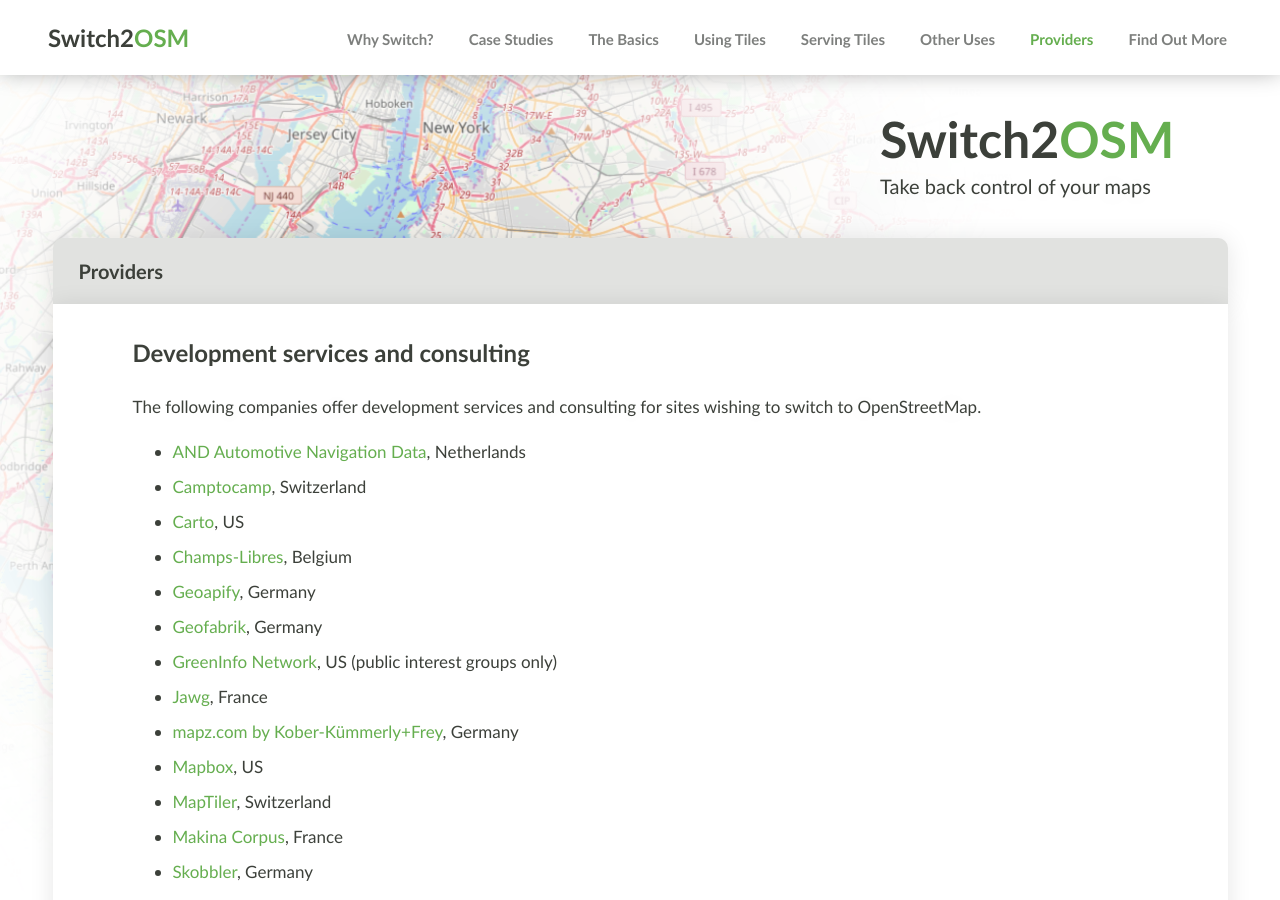
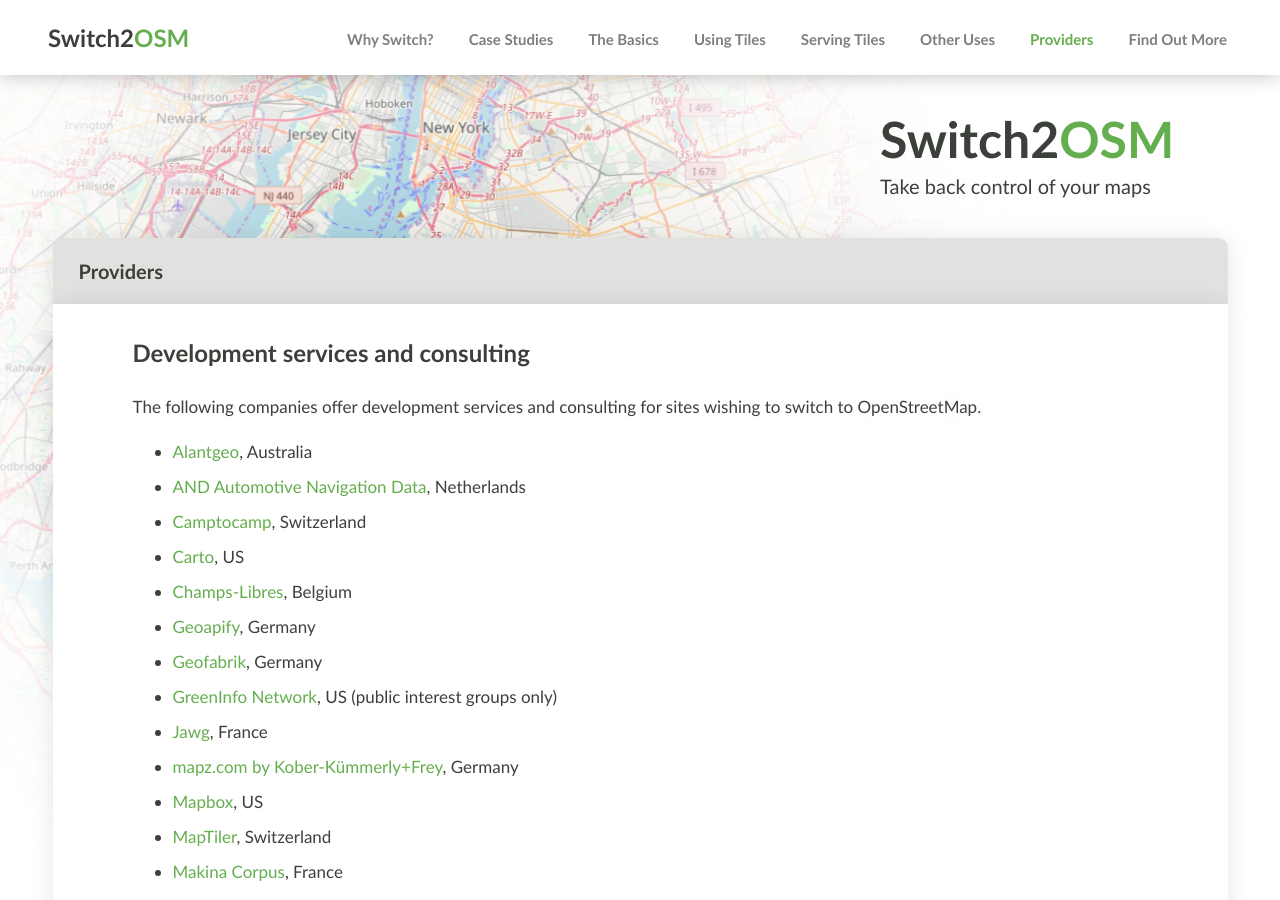
Before and after one commit to switch2osm/switch2osm, a Jekyll site: the page built from providers.md, in a window 1280 px wide and 900 px high. Built offline with Jekyll 4.4.1, drawn with Linux system fonts in a browser that asks for light colours; comment, search, counter and statistics services are not loaded.

Commit message:
add Alantgeo to development services and consulting list
I run Alantgeo out of Australia where I offer consulting and development services related to OpenStreetMap

```diff
--- a/providers.md
+++ b/providers.md
@@ -8,6 +8,7 @@
 
 The following companies offer development services and consulting for sites wishing to switch to OpenStreetMap.
 
+* [Alantgeo](https://www.alantgeo.com.au), Australia
 * [AND Automotive Navigation Data](https://www.and.com/services-3/map-hosting/), Netherlands
 * [Camptocamp](https://camptocamp.com/), Switzerland
 * [Carto](https://carto.com/), US
```
